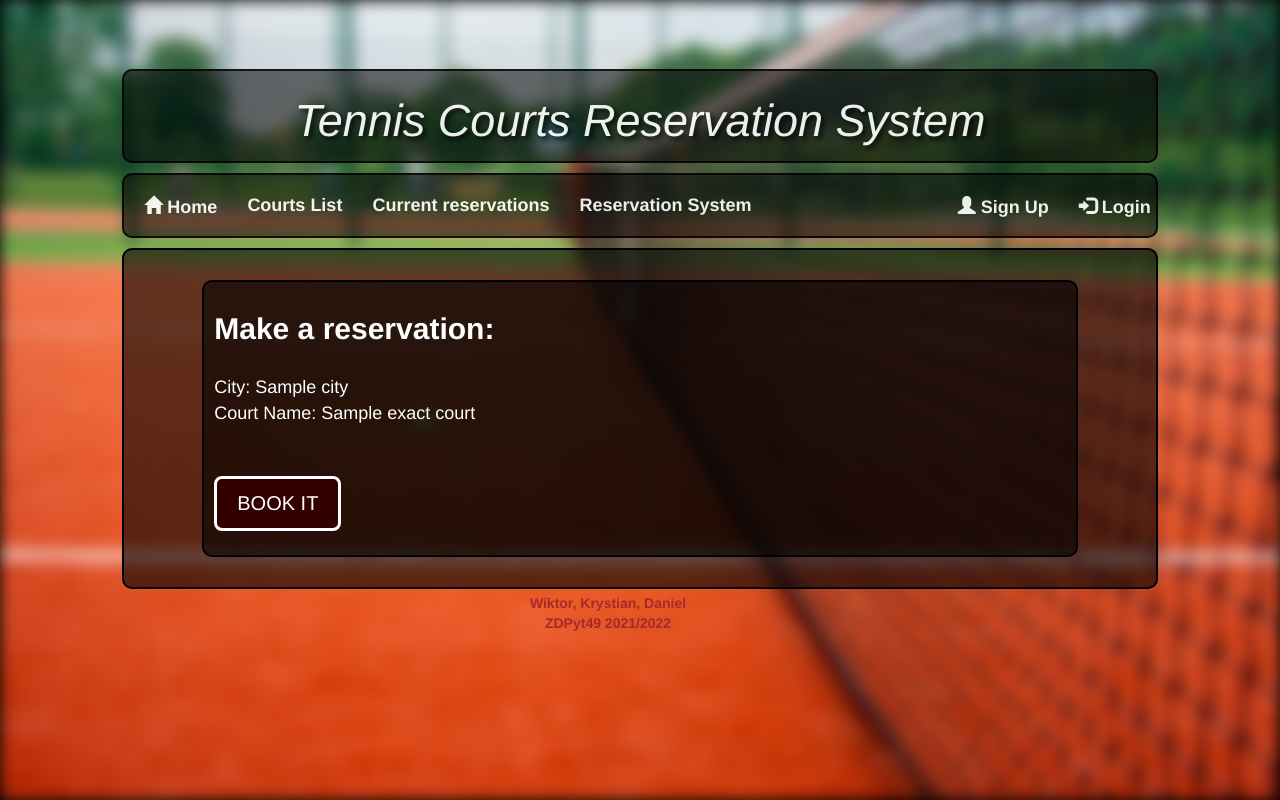
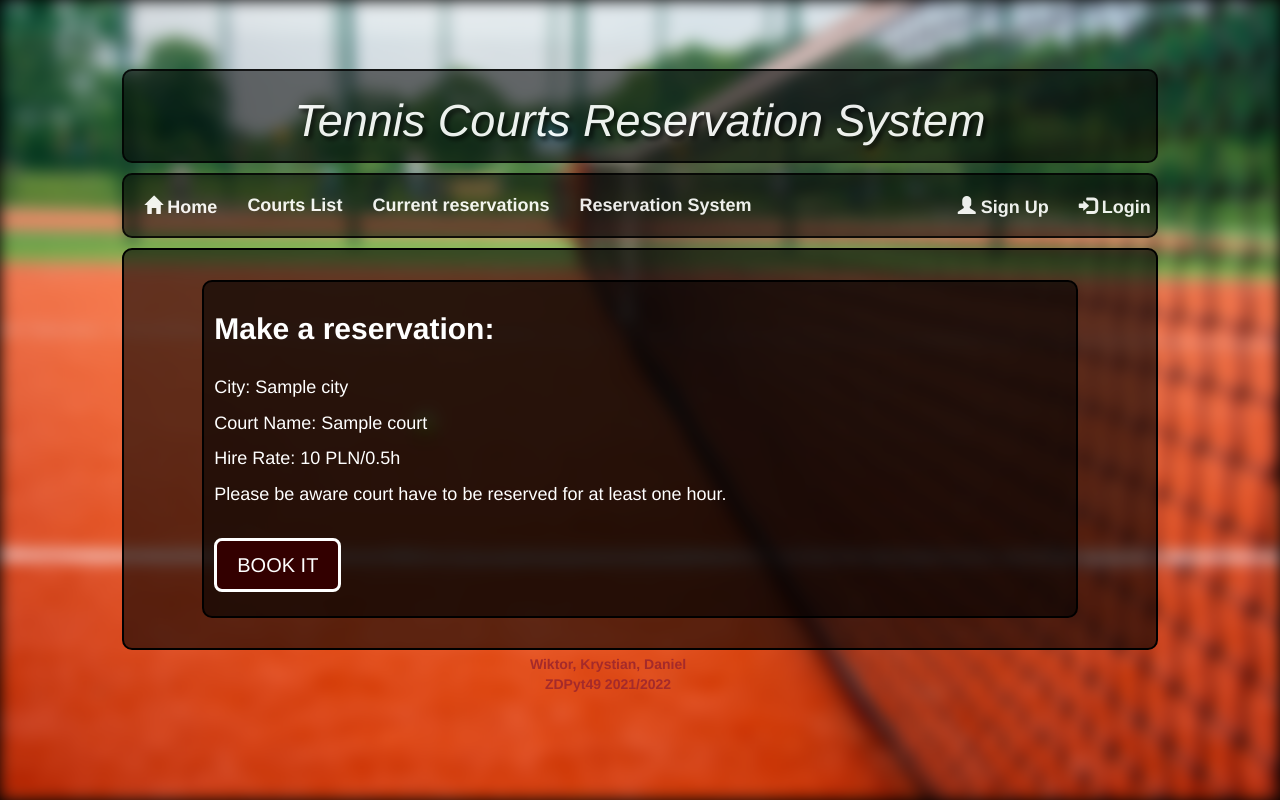
Before and after one commit to WikKab/tennis-court-reservations, a Django app: template reservations/templates/exact_reservation_form.html in a window 1280 px wide. Run offline with Django 3.2, Linux system fonts and the light colour scheme; the template is opened without the code that fills it: most values are stand-ins (such as "Sample title", 1, 10 or a date in 2020); some libraries are stand-ins or nearby versions.

Commit message:
Validation exact reservation

```diff
--- a/reservations/templates/exact_reservation_form.html
+++ b/reservations/templates/exact_reservation_form.html
@@ -10,14 +10,17 @@
     {% csrf_token %}
     <h2>Make a reservation: </h2></br>
 
-       <p> City: {{ object.court.city }} </br>
-        Court Name: {{ exact_court.name }} </br>
-       </p>
+       <p> City: {{ my_court.city }} </p>
+       <p> Court Name: {{ my_court.name }} </p>
 
-            </br></br>
+
+
 
 
     {{ form.as_p }}
+    <p> Hire Rate: {{ my_court.hire_price }} PLN/0.5h </p>
+    <p> Please be aware court have to be reserved for at least one hour.</p></br>
+
 
           <button type="submit" value="Submit">BOOK IT</button>
 </form>
--- a/reservations/views.py
+++ b/reservations/views.py
@@ -132,7 +132,7 @@ class CreateExactCourtReservationFormView(View):
                                         reservation_end=reservation_end,
                                         client=request.user
                                         )
-            return HttpResponseRedirect(reverse("reservations_urls:reserved_courts_list_views"))
+            return HttpResponseRedirect(reverse("reservations_urls:reserved_courts_details_views"))
         return render(
             request,
             template_name="exact_reservation_form.html",
```
Also changed, not shown: reservations/forms.py (+14 -1 lines), db.sqlite3.
